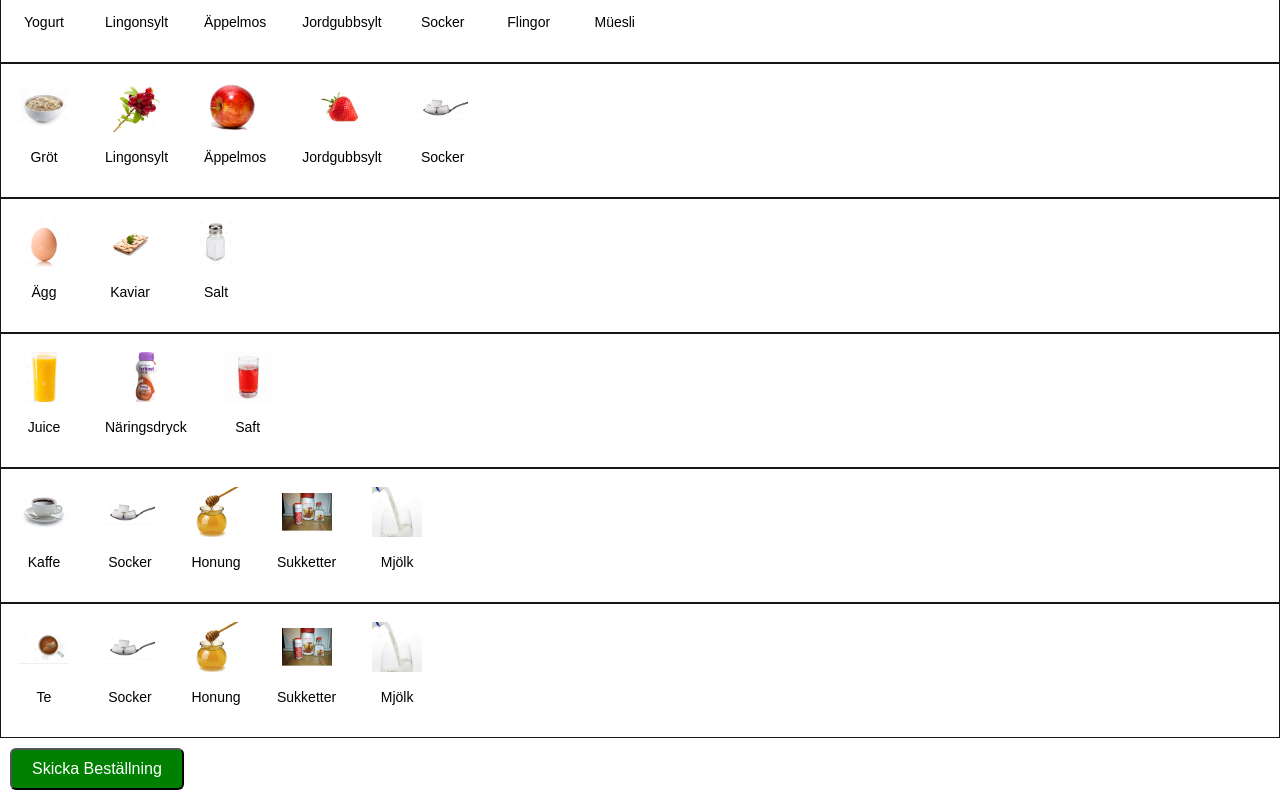
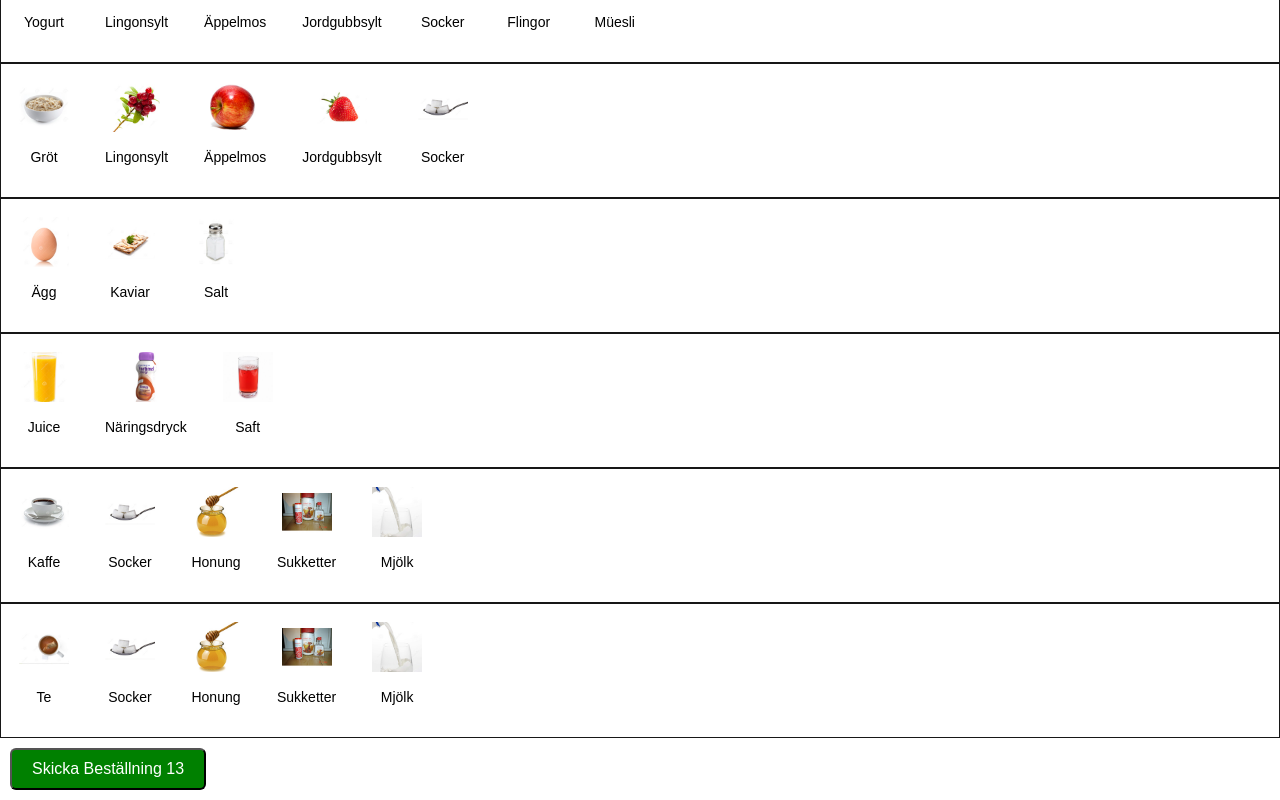
Before and after one commit to corodent/Frukost, a React (Create React App) app: page / in a window 1280 px wide. Shown: the part 528-1328 px from the top of the page. Built offline with nearby package versions, Linux system fonts and the light colour scheme.

Commit message:
When order is complete on a room, make the tab a light shade of bubble color

```diff
--- a/src/App.js
+++ b/src/App.js
@@ -1,6 +1,7 @@
 import React, { Component } from 'react';
 import './App.css';
 import BubbleHeader from './components/BubbleHeader';
+import OrderButton from './components/OrderButton';
 import {
   handleClientLoad,
   placeOrder
@@ -47,7 +48,6 @@ class App extends Component {
       let { order, currentRoom, currentBubble } = prevState;
       const roomName = bubbles[currentBubble].rooms[currentRoom];
       const checked = order.get( roomName, item.name, option.name );
-      console.log( `onItemChanged: ${checked}`);
       order.set( roomName, item.name, option.name, !checked );
 
       // add logic to set / unset the hidden menu items here.
@@ -66,7 +66,18 @@ class App extends Component {
     const { currentBubble, currentRoom, order } = this.state;
     const bubble = bubbles[currentBubble].name;
     const room = bubbles[currentBubble].rooms[currentRoom];
-    placeOrder( bubble, room, order );
+    placeOrder( bubble, room, order )
+    .then( (response) => {
+      console.log(response);
+      this.setState( prevState => {
+        let { order, currentRoom, currentBubble } = prevState;
+        const roomName = bubbles[currentBubble].rooms[currentRoom];
+        order.setOrdered( roomName, true );
+        return { order: order };
+      })
+    }, (response) => {
+      console.log('Error: ' + response.result.error.message);
+    });
   }
 
   render() {
@@ -78,6 +89,7 @@ class App extends Component {
         <BubbleHeader
           currentBubble={currentBubble}
           currentRoom={currentRoom}
+          order={order}
           onUpdateBubble={this.onUpdateCurrentBubble}
           onUpdateRoom={this.onUpdateCurrentRoom}
         />
@@ -86,7 +98,10 @@ class App extends Component {
           currentOrder={order[roomName]}
           onItemChanged={this.onItemChanged}
         />
-        <button className="fbutton" onClick={this.onOrder}>Skicka Beställning</button>
+        <OrderButton
+          room={roomName}
+          order={order}
+          onClick={this.onOrder}/>
       </div>
     );
   }
--- a/src/components/BubbleHeader.css
+++ b/src/components/BubbleHeader.css
@@ -46,3 +46,15 @@
   color: black;
   background-color: white;
 }
+
+.green-order {
+  background-color: lightgreen;
+}
+
+.red-order {
+  background-color: pink;
+}
+
+.blue-order {
+  background-color: lightblue;
+}
--- a/src/components/BubbleHeader.js
+++ b/src/components/BubbleHeader.js
@@ -1,6 +1,7 @@
 import React, { Component } from 'react';
 import './BubbleHeader.css';
 import { bubbles } from '../model/Model';
+import { Order } from '../model/Order';
 
 export default class BubbleHeader extends Component {
   constructor(props) {
@@ -19,12 +20,15 @@ export default class BubbleHeader extends Component {
   }
 
   render() {
-    const { currentBubble, currentRoom } = this.props;
+    const { currentBubble, currentRoom, order } = this.props;
 
     const listItems = bubbles[currentBubble].rooms.map( ( bbl => {
       var i = 0;
       return (bbl) => {
         var className = i==currentRoom ? "active" : "";
+        if( order.getOrdered( bbl ) ) {
+          className += ` ${bubbles[currentBubble].orderColor}`;
+        }
         var revVal = <li
           className={className}
           key={i}
--- /dev/null
+++ b/src/components/OrderButton.js
@@ -0,0 +1,10 @@
+import React, { Component } from 'react';
+import { Order } from '../model/Order';
+
+export default class OrderButton extends Component {
+  render() {
+    const { room, order, onClick } = this.props;
+    const txt = order.getOrdered(room) ? `${room} beställt` : `Skicka Beställning ${room}`;
+    return <button className="fbutton" onClick={onClick}>{txt}</button>;
+  }
+}
--- a/src/model/Model.js
+++ b/src/model/Model.js
@@ -3,16 +3,19 @@ const bubbles = [
   name: "Grön",
   rooms: ["13", "14", "15", "16:1", "16:2", "17:1", "17:2", "17:3", "17 ÖB"],
   color: "green-bg",
+  orderColor: "green-order",
 },
 {
   name: "Röd",
   rooms: ["26", "27", "28", "29:1", "29:2", "30:1", "30:2", "30:3", "30 ÖB"],
   color: "red-bg",
+  orderColor: "red-order",
 },
 {
   name: "Blå",
   rooms: ["21:1", "21:2", "21:3", "22:1", "22:2", "23", "24", "25", "21 ÖB"],
   color: "blue-bg",
+  orderColor: "blue-order",
 }];
 
 
--- a/src/model/Order.js
+++ b/src/model/Order.js
@@ -10,6 +10,15 @@ export function Order() {
     return this[room] && this[room][item] && this[room][item][option] || false;
   };
 
+  this.setOrdered = function ( room, ordered ) {
+    this[room] = this[room] || {};
+    this[room].ordered = ordered;
+  }
+
+  this.getOrdered = function ( room ) {
+    return this[room] && this[room].ordered || false;
+  }
+
   this.toString = function () {
     return JSON.stringify( this );
   };
--- a/src/model/Spreadsheet.js
+++ b/src/model/Spreadsheet.js
@@ -122,12 +122,7 @@ function updateRange( sheet, startCell, endCell, values ) {
     majorDimension: "ROWS",
     values: values,
   };
-  window.gapi.client.sheets.spreadsheets.values.update(params, valueRangeBody)
-  .then(function(response) {
-    console.log(response);
-  }, function(response) {
-    console.log('Error: ' + response.result.error.message);
-  });
+  return window.gapi.client.sheets.spreadsheets.values.update(params, valueRangeBody);
 }
 
 function placeOrder( bubble, room, order ) {
@@ -169,7 +164,7 @@ function placeOrder( bubble, room, order ) {
   const startRow = 2;
   const startCell = `${column}${startRow}`;
   const endCell = `${column}${row.length+startRow-1}`;
-  updateRange( bubble, startCell, endCell, row )
+  return updateRange( bubble, startCell, endCell, row );
 }
 
 export {
```
Also changed, not shown: todo.txt.
